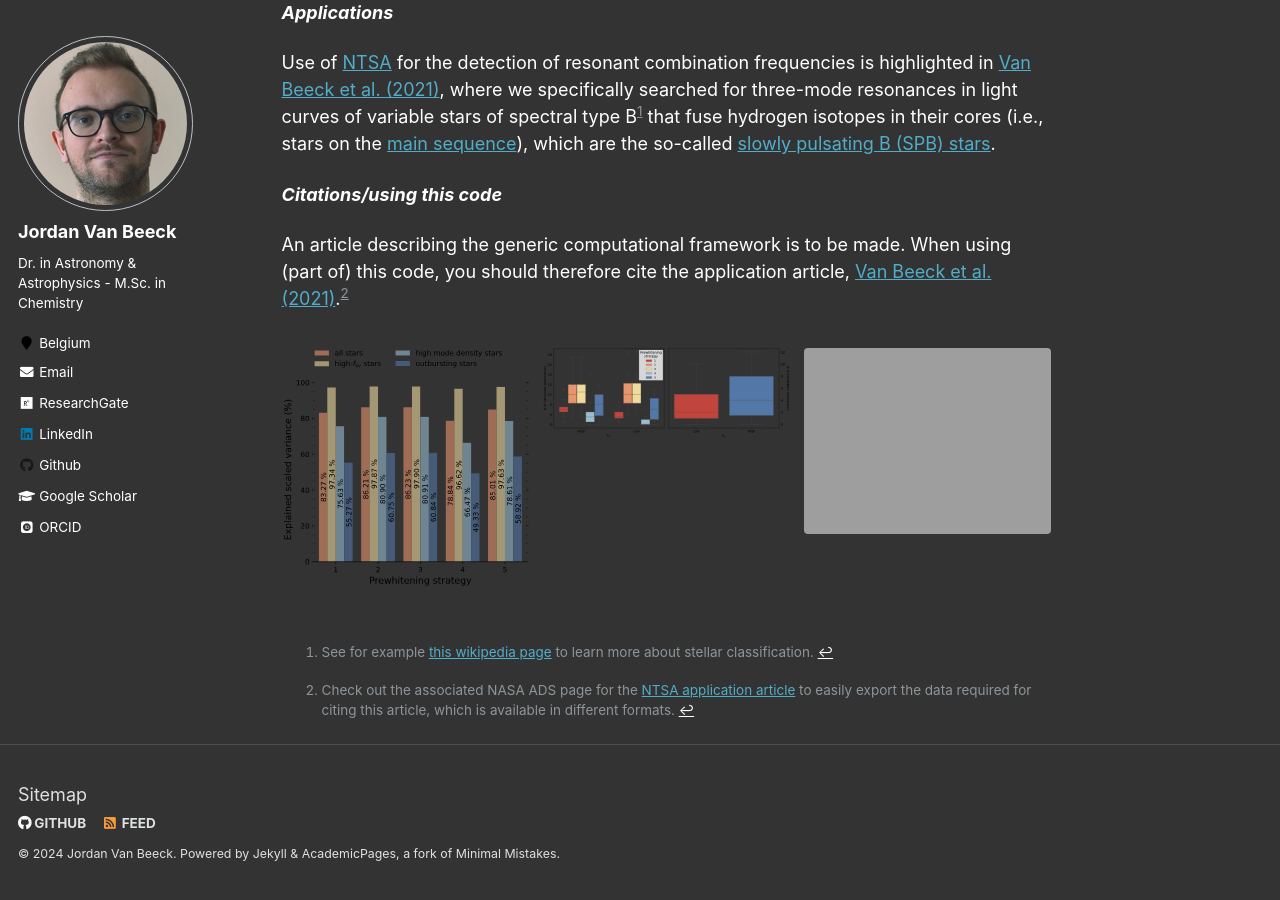
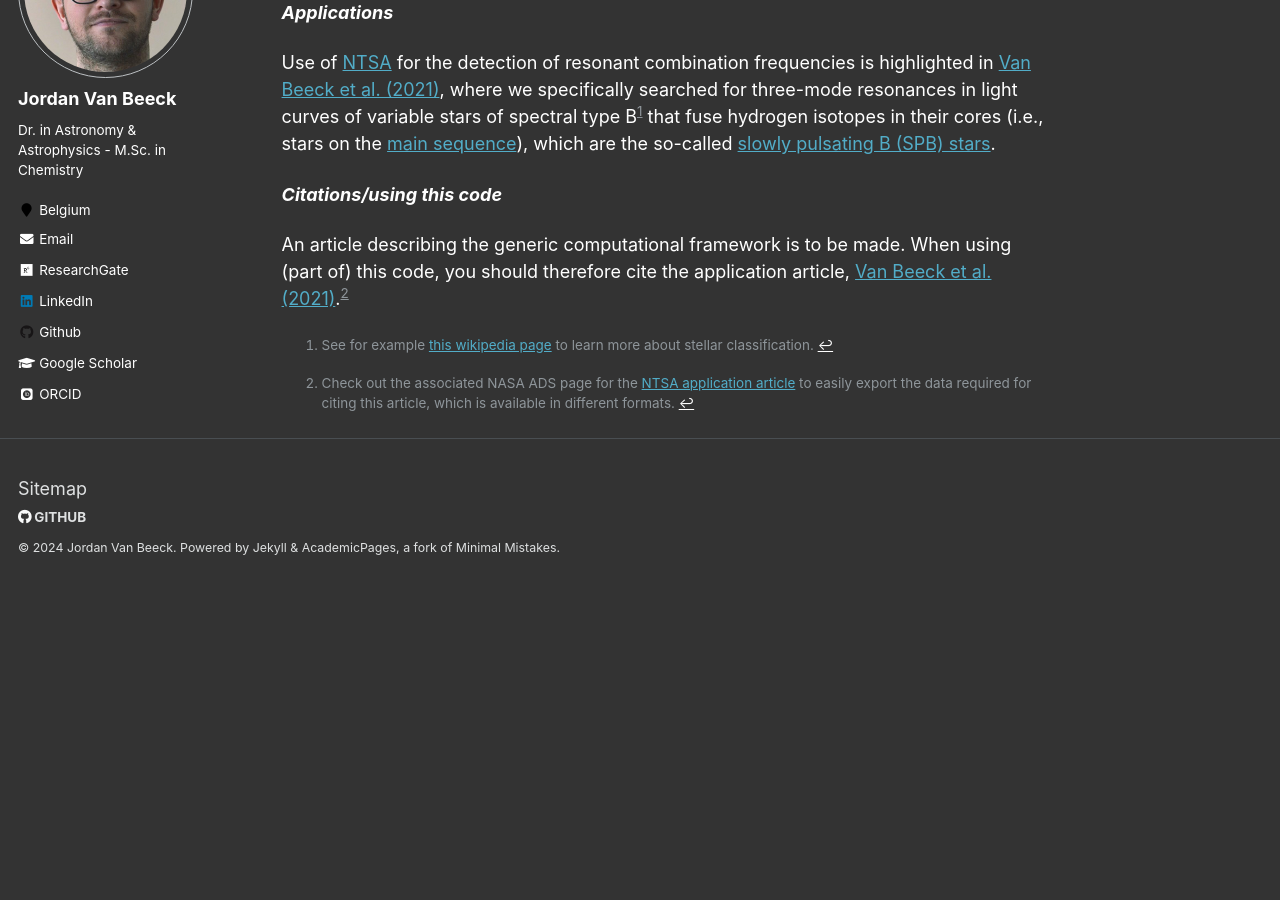
Before and after one commit to JVB11/jvb11.github.io, a Jekyll site: the page built from _software/NTSA.md, in a window 1280 px wide and 900 px high, scrolled down 552 px. Built offline with Jekyll 4.4.1, drawn with Linux system fonts in a browser that asks for light colours; some web fonts are replaced; after the commit the page ends 1145 px from its top, so only the background shows below that.

Commit message:
remove feed from footer + unused gallery

```diff
--- a/_includes/footer.html
+++ b/_includes/footer.html
@@ -17,7 +17,7 @@
     {% if site.author.bitbucket %}
       <li><a href="http://bitbucket.org/{{ site.author.bitbucket }}"><i class="fab fa-bitbucket" aria-hidden="true"></i> Bitbucket</a></li>
     {% endif %}
-    <li><a href="{% if site.atom_feed.path %}{{ site.atom_feed.path }}{% else %}{{ base_path }}/feed.xml{% endif %}"><i class="fa fa-fw fa-rss-square" aria-hidden="true"></i> {{ site.data.ui-text[site.locale].feed_label | default: "Feed" }}</a></li>
+    <!-- <li><a href="{% if site.atom_feed.path %}{{ site.atom_feed.path }}{% else %}{{ base_path }}/feed.xml{% endif %}"><i class="fa fa-fw fa-rss-square" aria-hidden="true"></i> {{ site.data.ui-text[site.locale].feed_label | default: "Feed" }}</a></li> -->
   </ul>
 </div>
 
--- a/_software/NTSA.md
+++ b/_software/NTSA.md
@@ -44,4 +44,4 @@
 [^1]: See for example [this wikipedia page](https://en.wikipedia.org/wiki/Stellar_classification) to learn more about stellar classification.
 [^2]: Check out the associated NASA ADS page for the [NTSA application article](https://ui.adsabs.harvard.edu/abs/2021A%26A...655A..59V/abstract) to easily export the data required for citing this article, which is available in different formats.
 
-{% include gallery %}
+<!-- {% include gallery %} -->
```
